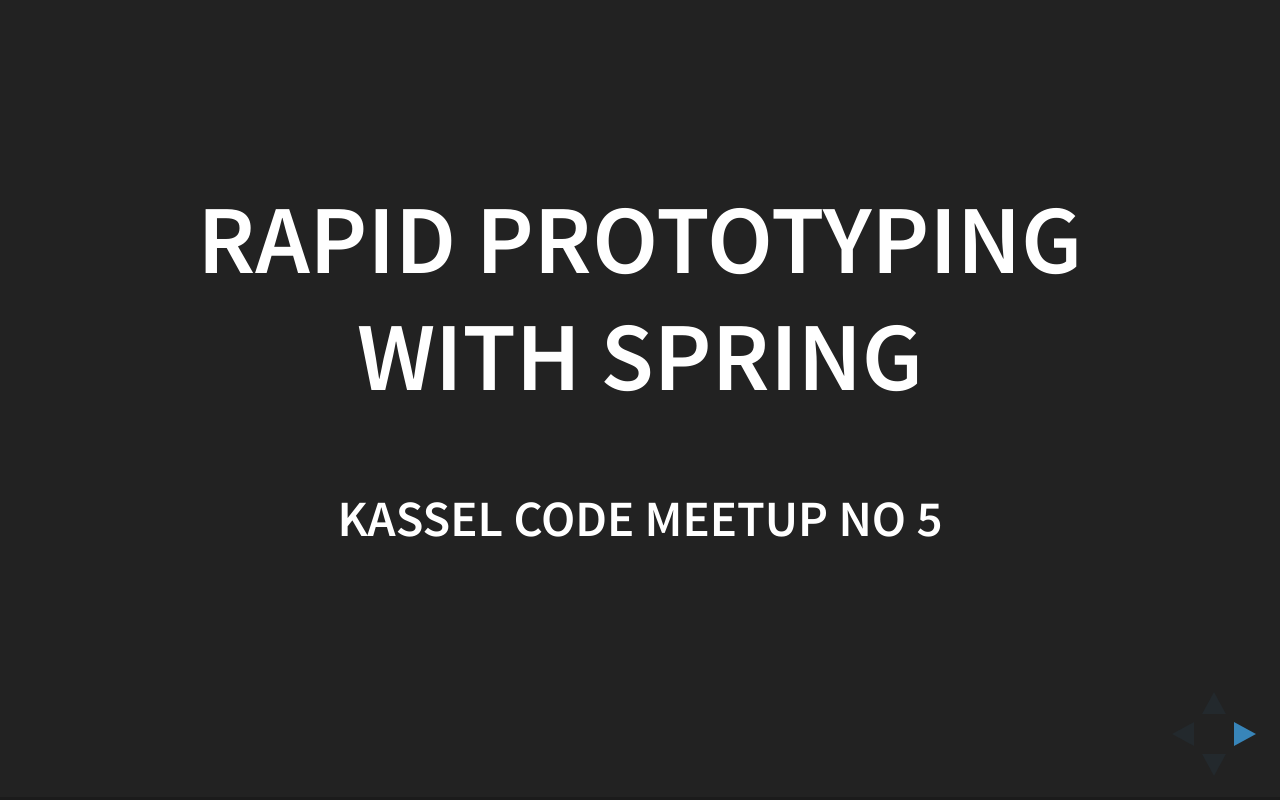
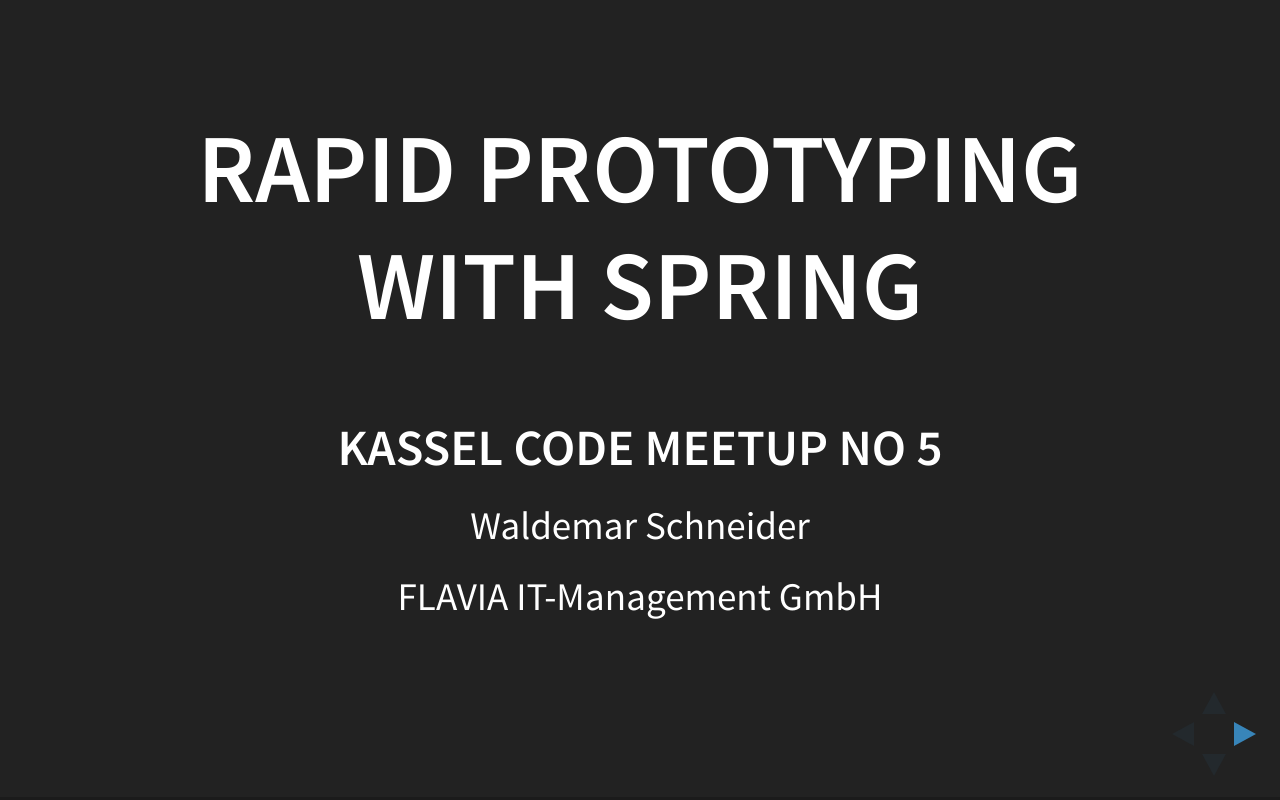
Before and after one commit to KasselCodeMeetup/event5, a website: page springboot/index.html in a window 1280 px wide. Drawn offline with Linux system fonts and the light colour scheme.

Commit message:
add name and company

```diff
--- a/springboot/index.html
+++ b/springboot/index.html
@@ -44,6 +44,8 @@
 					<h1>Rapid Prototyping with Spring</h1>
 					<br>
 					<h3>Kassel Code Meetup No 5</h3>
+					<p>Waldemar Schneider</p>
+					<p>FLAVIA IT-Management GmbH</p>
 				</section>
 
 				<section>
```
